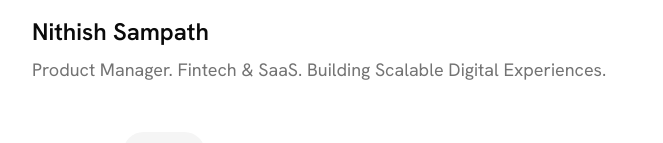
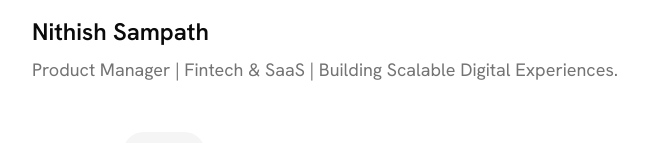
Before and after one commit to qberg/nithishdotcom, a Next.js app: page /cv in a window 1280 px wide. Shown: the part 256-399 px from the top of the page, without its empty margins (308-971 px from the left). Built offline with nearby package versions, Linux system fonts and the light colour scheme.

Commit message:
Update bioData.ts

```diff
--- a/src/data/bioData.ts
+++ b/src/data/bioData.ts
@@ -54,7 +54,7 @@ interface Sell {
 export const personalInfo: PersonalInfo = {
   name: "Nithish Sampath",
   description:
-    " Product Manager. Fintech & SaaS. Building Scalable Digital Experiences.",
+    " Product Manager | Fintech & SaaS | Building Scalable Digital Experiences.",
   profileImage: "/profile.jpeg",
   profileImageAlt: "Nithish doing nithish things",
 };
```
